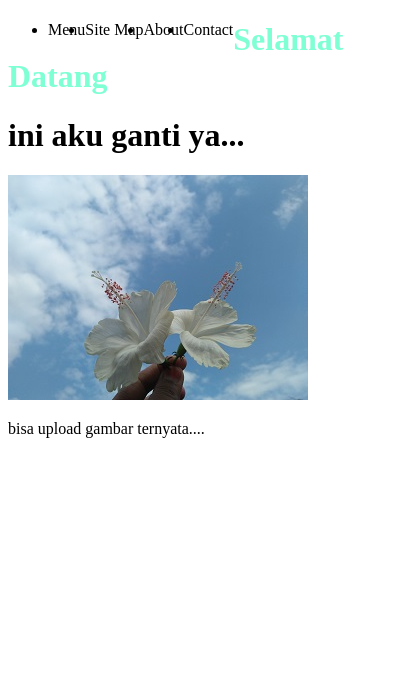
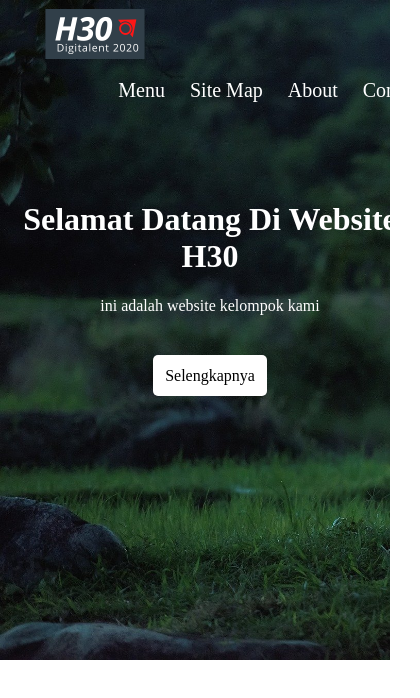
Before and after one commit to rizkigunawan94/PROJEK-KELOMPOK-H-30, a plain HTML site: page index.html in a window 390 px wide. Shown: the whole page, 420 px wide, since content can reach past the window. Drawn offline with Linux system fonts and the light colour scheme.

Commit message:
new by : risky *belum responsive

```diff
--- a/index.html
+++ b/index.html
@@ -3,23 +3,32 @@
   <head>
     <meta charset="utf-8">
     <meta name="viewport" content="width=device-width">
-    <title>repl.it</title>
+    <title>Project H30</title>
     <link href="style.css" rel="stylesheet" type="text/css" />
   </head>
   <body>
-    <div class="header">
-      <ul>
-        <li>Menu</li>
-        <li>Site Map</li>
-        <li>About</li>
-        <li>Contact</li>
-      </ul>
+    <header>
+    <div class="container">
+      <div class="header-left">
+        <img src="images/logo.png">
+        </div>
+        <div class="header-right">
+        <a href="#">Menu</a>
+        <a href="#">Site Map</a>
+        <a href="#">About</a>
+        <a href="#">Contact</a>
+
     </div>
+    </div>
+    </header>
     <div class="welcome-header">
-     <h1>Selamat Datang</h1>
+      <div class="container">
+        <h1>Selamat Datang Di Website H30</h1>
+        <p>ini adalah website kelompok kami</p>
+        <br><br>
+        <a href="#selengkapnya">Selengkapnya</a>
+      </div>
     </div>
-    <h1>ini aku ganti ya...</h1>
-    <img src="bunga.jpg">
-    <p> bisa upload gambar ternyata....</p>
+
   </body>
 </html>
--- a/style.css
+++ b/style.css
@@ -1,10 +1,61 @@
-body {
+html, body{
+  margin: 0px;
+  padding: 0px;
+}
+.container {
+  max-width: 1170px;
+  width: 100%;
+  padding: 0 15px;
+  margin: 0 auto
+}
+
+header {
+  height: 65px;
+  width: 100%;
+  /* background-color:rgb(149, 8, 230); */
+  position:fixed;
+}
+.header-left {
+  float: left;
+  margin-top: 9px;
+  margin-left:30px;
 
 }
 
-.header li {
-  float:left;
+.header-left img {
+  width: 100px;
+  height: 50px;
+  float: left;
+
 }
-.welcome-header h1 {
-  color:aquamarine;
+.header-right {
+  float: right;
+  margin-right: -30px;
+  margin-top: 20px;
+  font-size: 20px;
+  color:aliceblue;
 }
+.header-right a {
+  color:white;
+  line-height: 20px;
+  padding: 0 10px;
+  transition: all 0.5s;
+  text-decoration: none;
+}
+.welcome-header {
+  padding: 180px 0 100px 0;
+  background-image: url('images/bocah.jpg');
+   background-size: cover;
+  color:white;
+  text-align: center;
+  height: 380px;
+
+}
+
+.welcome-header a {
+    padding: 12px;
+    text-decoration: none;
+    background-color: white;
+    color: black;
+    border-radius: 5px;
+}
```
Also changed, not shown: images/MANDIRI.JPG (renamed from MANDIRI.JPG), images/bocah.jpg (added), images/bunga.jpg (renamed from bunga.jpg), images/logo H30.png (added), images/logo.png (added), images/s.jpg (added), images/t.jpg (added), images/v.jpg (added), responsive.css (deleted).
